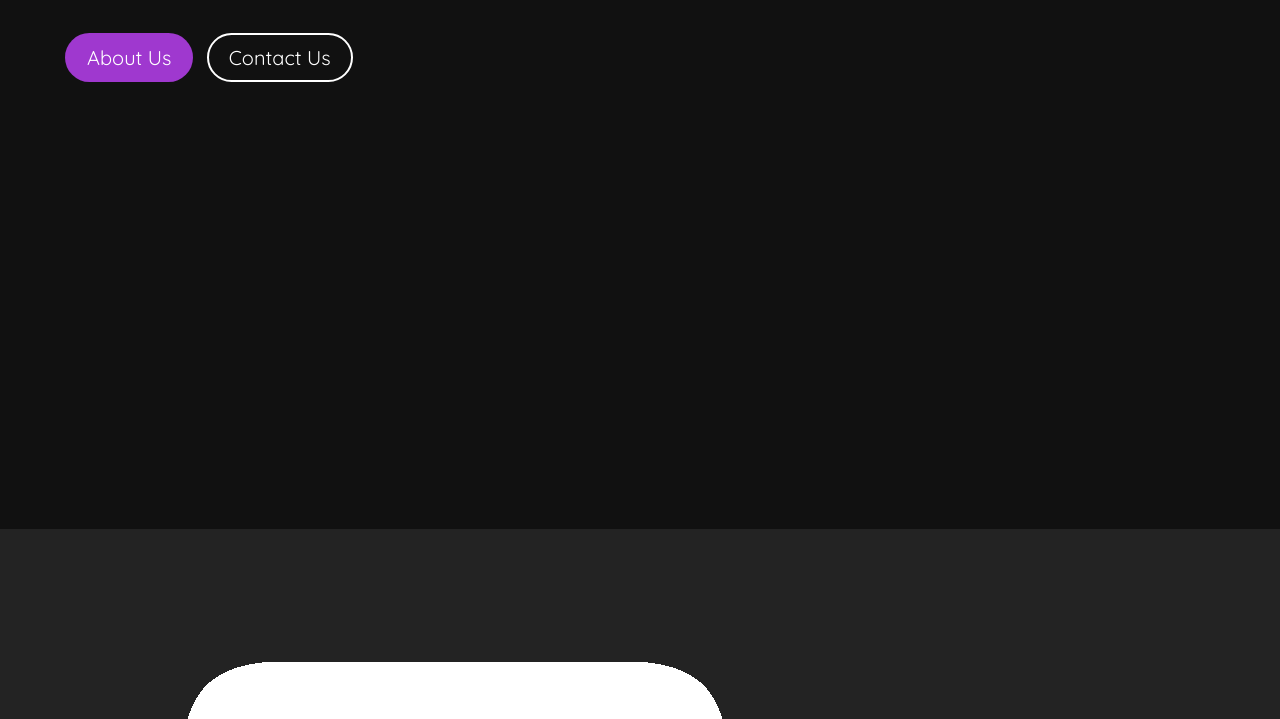
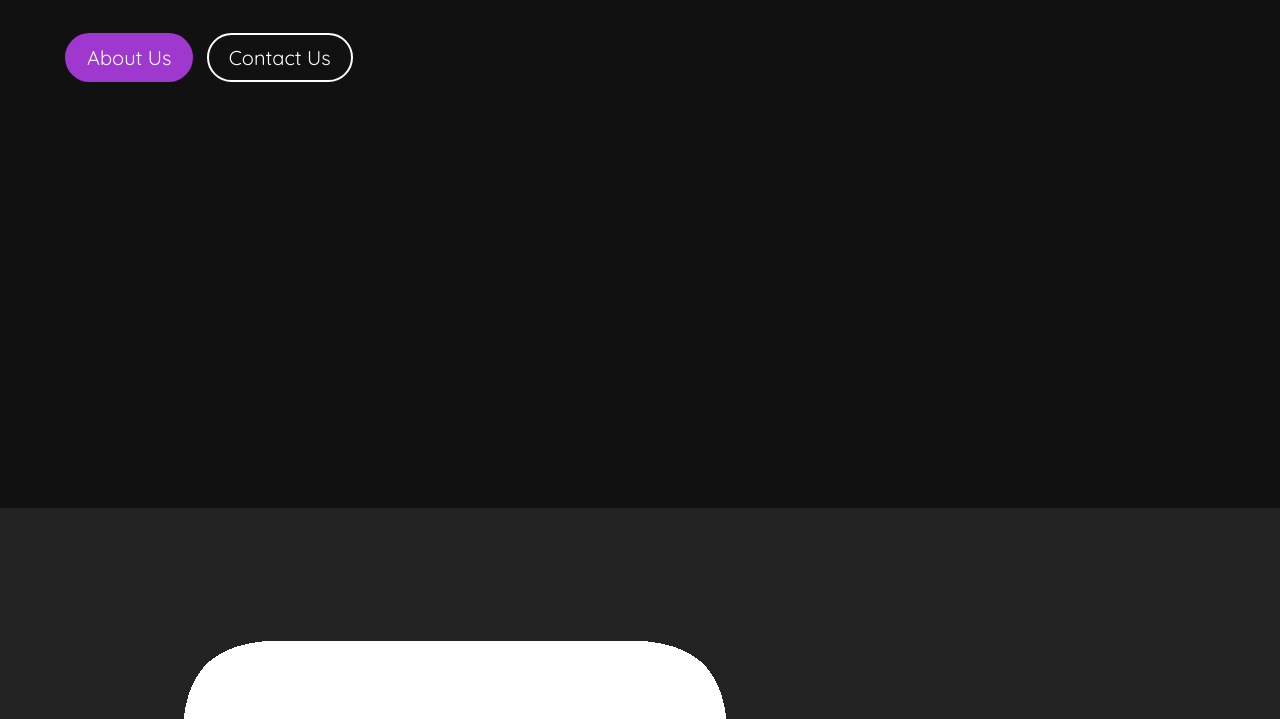
Before and after one commit to bliponline/bliponline.github.io, a plain HTML site: page index.html in a window 1280 px wide. Shown: the part 412-1131 px from the top of the page. Drawn offline with Linux system fonts and the light colour scheme.

Commit message:
Update style.css

```diff
--- a/style.css
+++ b/style.css
@@ -12,7 +12,7 @@ body {
     width: 100vw;
     height: 115vh;
     background: #111111;
-    position: relative;
+    position: absolute;
     border-color: lightgray;
     border-width: 1px;
 }
@@ -147,4 +147,5 @@ body {
 
 .sliderfore {
     z-index: 2;
+    padding-top: 115vh
 }
```
